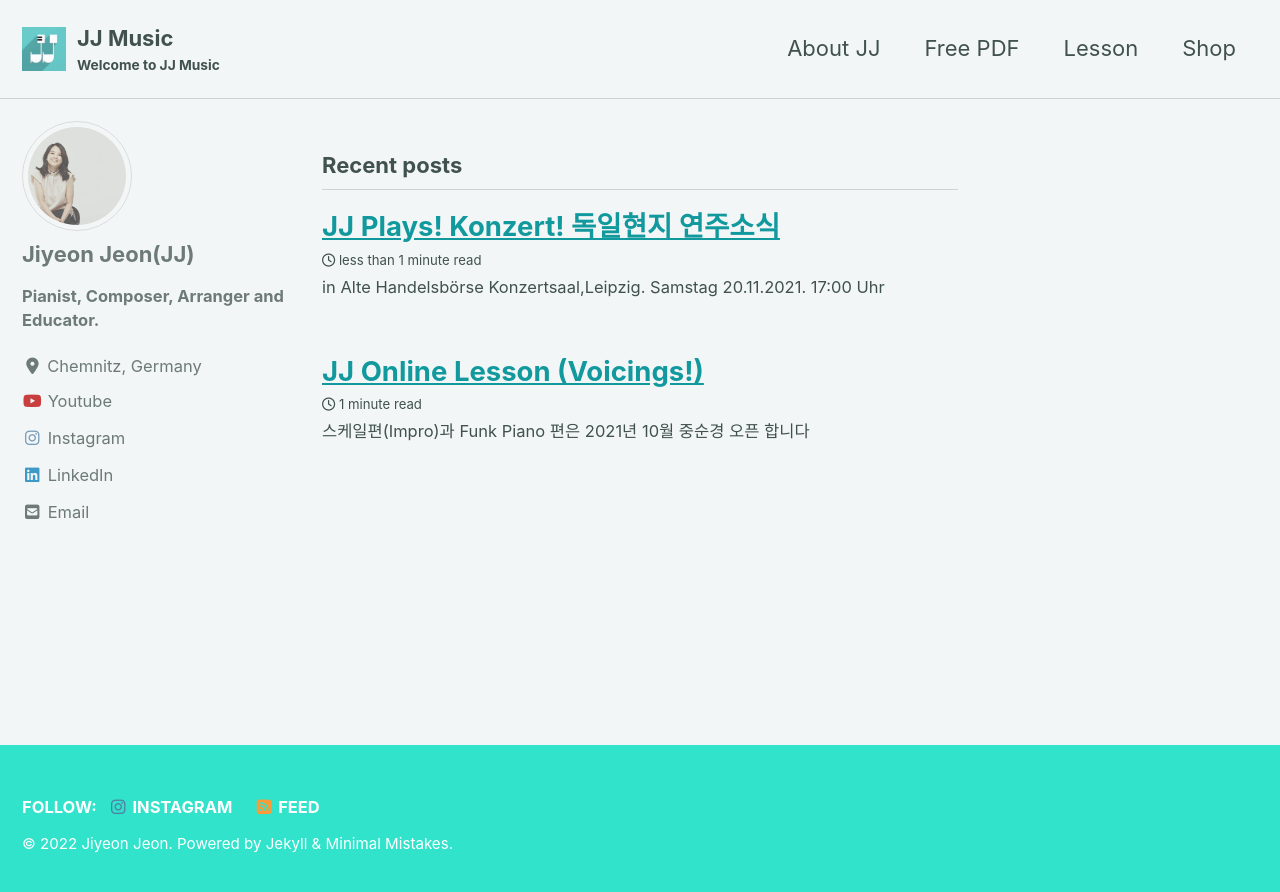
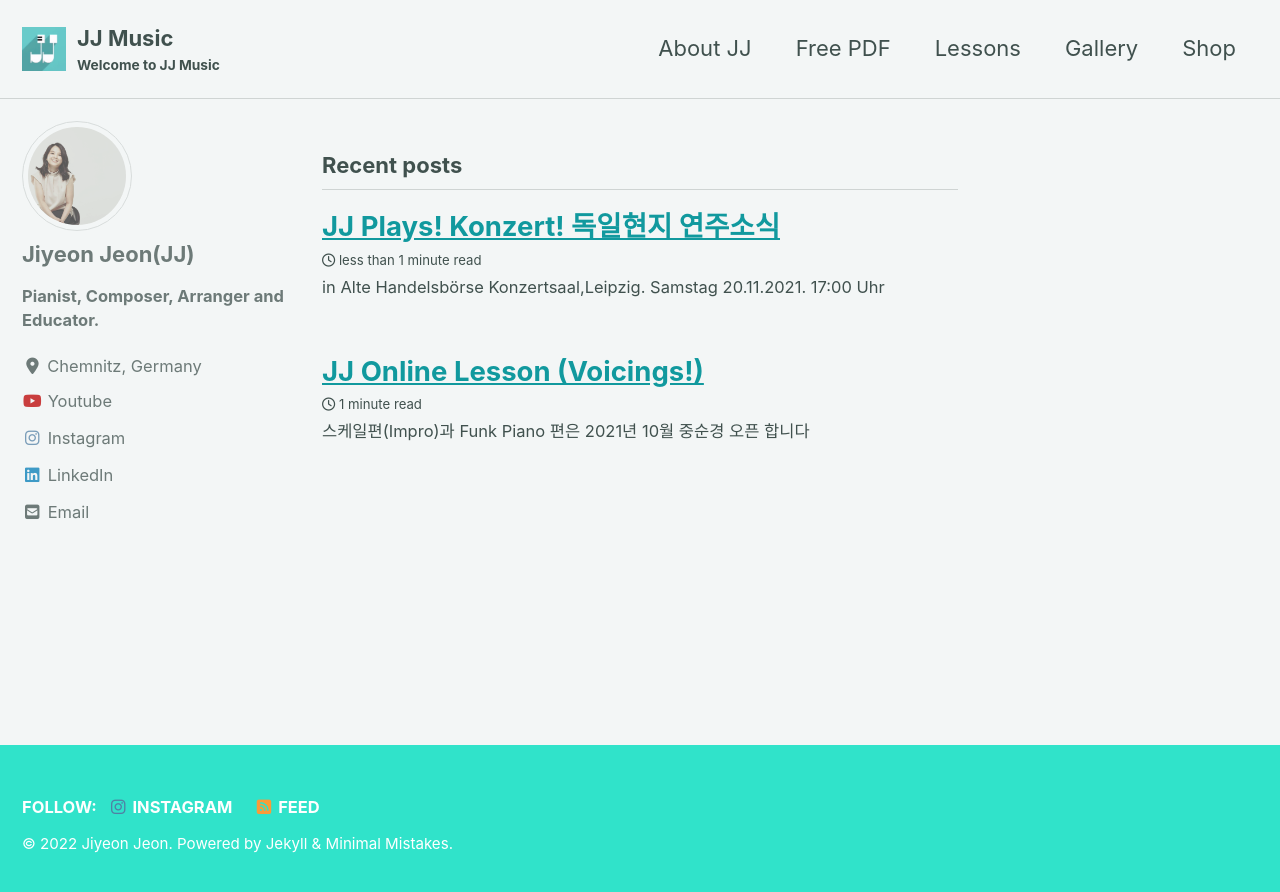
Before and after one commit to jjmusic-online/jjmusic-online.github.io, a Jekyll site: the page built from index.html, in a window 1280 px wide. Shown: the top 892 px of the page. Built offline with Jekyll 4.4.1, drawn with Linux system fonts in a browser that asks for light colours; cached includes are drawn as plain includes; nearby versions of some CDN libraries; the list of posts is cut into pages by our own code.

Commit message:
Update navigation.yml

```diff
--- a/_data/navigation.yml
+++ b/_data/navigation.yml
@@ -6,9 +6,12 @@ main:
   - title: "Free PDF"
     url: /freepdf
     descrition: Free PDF
-  - title: "Lesson"
-    url: /lesson
+  - title: "Lessons"
+    url: /lessons
     descrition: Jazz Piano lessons
+  - title: "Gallery"
+    url: /gallery
+    descrition: photos from JJ
   - title: "Shop"
     url: /shop
     descrition: shop for sheet music and lectures
```
